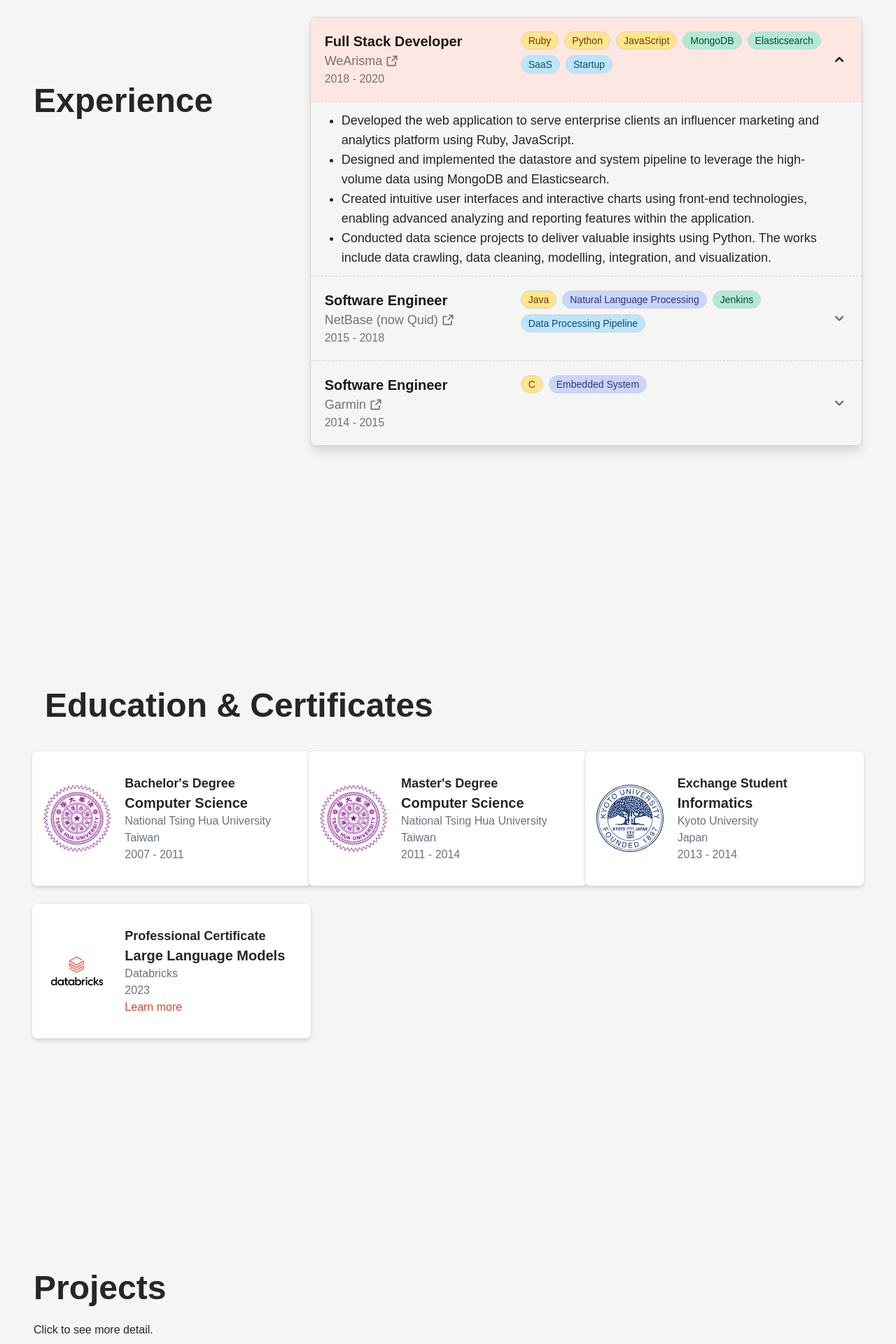
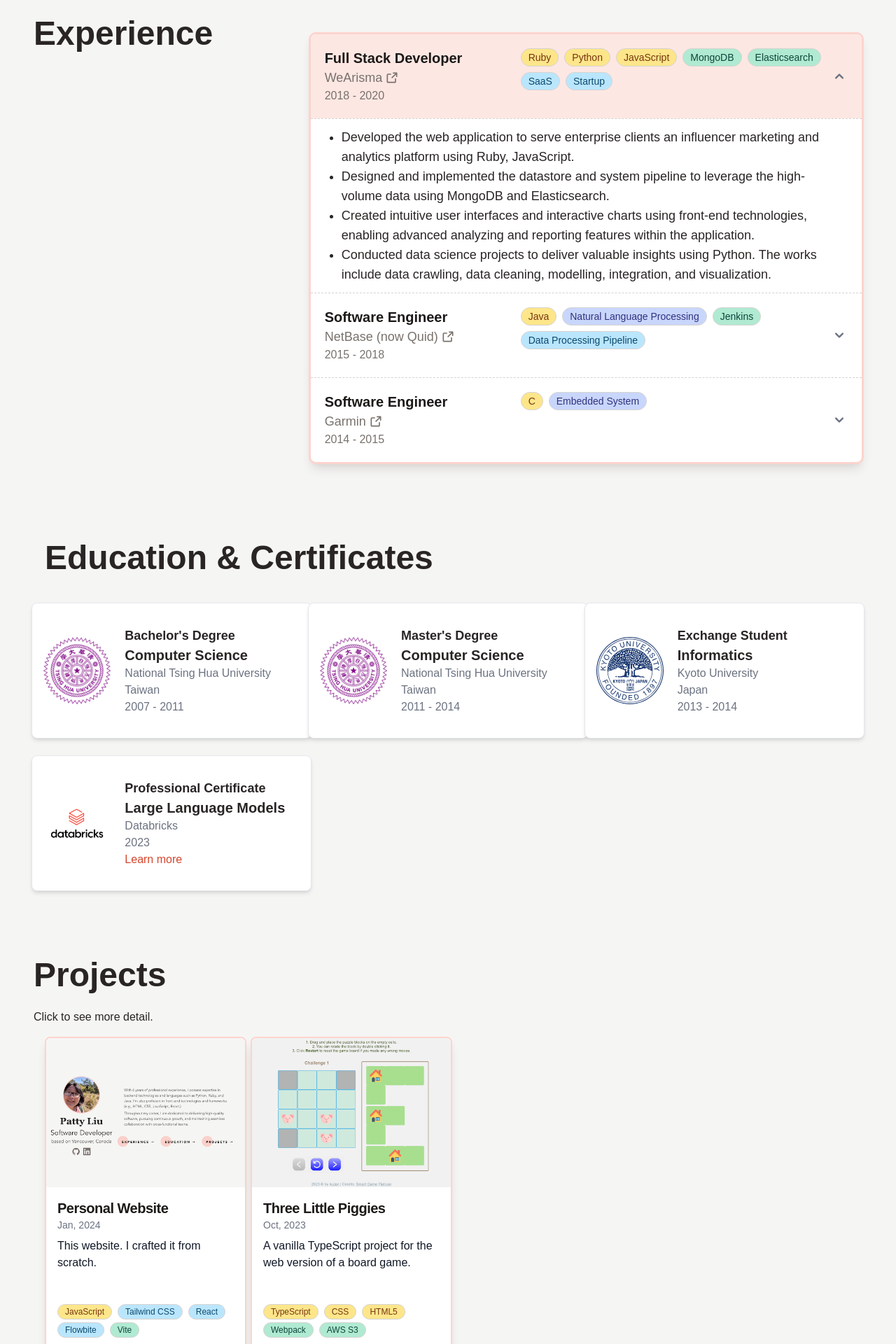
Before and after one commit to ikulan/ikulan.github.io, a React (Vite) app: page / in a window 1280 px wide. Shown: the part 840-2760 px from the top of the page at 70% size. Built offline with nearby package versions, Linux system fonts and the light colour scheme.

Commit message:
Misc: modify some margins and small changes

```diff
--- a/src/components/ExpAccordion.jsx
+++ b/src/components/ExpAccordion.jsx
@@ -4,7 +4,7 @@
 const customTheme = {
   accordion: {
     root: {
-      base: "divide-y divide-dashed divide-stone-300 border-stone-300 shadow-lg shadow-stone-300",
+      base: "divide-y divide-dashed divide-stone-300 border border-peach-200 ring-2 ring-peach-200 shadow-lg shadow-stone-300 bg-white",
     },
     content: {
       base: "px-5 last:rounded-b-lg first:rounded-t-lg",
@@ -16,7 +16,7 @@
         on: "bg-peach-200",
       },
       open: {
-        on: "text-stone-900 bg-peach-100",
+        on: "text-gray-500 bg-peach-100",
       },
     },
   },
--- a/src/components/SectionHeader.jsx
+++ b/src/components/SectionHeader.jsx
@@ -1,8 +1,6 @@
 function SectionHeader({ children }) {
   return (
-    <h1 className="pb-2 text-3xl font-bold lg:mb-4 lg:mt-24 xl:text-5xl">
-      {children}
-    </h1>
+    <h1 className="pb-2 text-3xl font-bold lg:mb-4 xl:text-5xl">{children}</h1>
   );
 }
 
--- a/src/sections/Educations.jsx
+++ b/src/sections/Educations.jsx
@@ -39,7 +39,7 @@
 
 function Educations() {
   return (
-    <div id="section_edu" className="my-6 flex min-h-screen flex-col lg:mx-8">
+    <div id="section_edu" className="my-6 flex flex-col lg:mx-8 lg:my-12">
       <div className="m-4">
         <SectionHeader>Education & Certificates</SectionHeader>
       </div>
--- a/src/sections/Experiences.jsx
+++ b/src/sections/Experiences.jsx
@@ -64,12 +64,12 @@
   return (
     <div
       id="section_exp"
-      className="my-6 grid min-h-screen max-w-screen-xl grid-flow-row auto-rows-max lg:mx-8 lg:mt-12 lg:grid-cols-3"
+      className="my-6 grid max-w-screen-xl grid-flow-row auto-rows-max lg:mx-8 lg:my-12 lg:grid-cols-3"
     >
       <div>
         <SectionHeader>Experience</SectionHeader>
       </div>
-      <div className="lg:col-span-2">
+      <div className="mt-6 lg:col-span-2">
         <ExpAccordion expObjs={experiences} />
       </div>
     </div>
--- a/src/sections/Footer.jsx
+++ b/src/sections/Footer.jsx
@@ -9,6 +9,8 @@
             <a
               href="https://github.com/ikulan/personal_website"
               className="hover:text-peach-600 hover:underline"
+              target="_blank"
+              rel="noreferrer"
             >
               ikulan
             </a>{" "}
--- a/src/sections/Projects.jsx
+++ b/src/sections/Projects.jsx
@@ -56,7 +56,7 @@
 
 function Projects() {
   return (
-    <div id="section_proj" className="my-6 flex min-h-screen flex-col lg:mx-8">
+    <div id="section_proj" className="my-6 flex flex-col lg:mx-8 lg:my-12">
       <div>
         <SectionHeader>Projects</SectionHeader>
         <p>Click to see more detail.</p>
```
